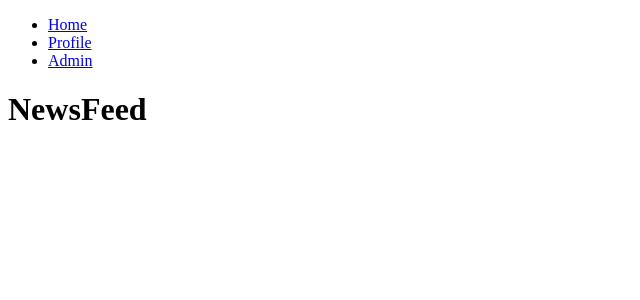
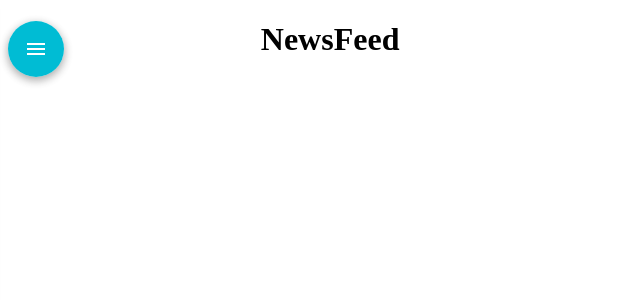
Before and after one commit to PawelK2012/react-blog, a React (Create React App) app: page / in a window 1280 px wide. Shown: the top 300 px of the page, without its empty margins (0-640 px from the left). Built offline with nearby package versions, Linux system fonts and the light colour scheme.

Commit message:
Introduced MaterialUi and Drawer

```diff
--- a/package.json
+++ b/package.json
@@ -3,10 +3,12 @@
   "version": "0.1.0",
   "private": true,
   "dependencies": {
+    "material-ui": "^0.20.0",
     "react": "^16.2.0",
     "react-dom": "^16.2.0",
     "react-router-dom": "^4.2.2",
-    "react-scripts": "1.1.0"
+    "react-scripts": "1.1.0",
+    "styled-components": "^3.0.2"
   },
   "scripts": {
     "start": "react-scripts start",
--- /dev/null
+++ b/src/App.css
@@ -0,0 +1,3 @@
+h1{
+    margin-left: 20%;
+}
--- a/src/App.js
+++ b/src/App.js
@@ -1,11 +1,12 @@
 import React from 'react'
+import ReactDOM from 'react-dom'
 import NewsFeed from './containers/NewsFeed'
 import Profile from './containers/Profile'
 import Admin from './containers/Admin'
 import Navbar from './components/Navbar/Navbar'
-
-
+import MuiThemeProvider from 'material-ui/styles/MuiThemeProvider'
 import { Switch, Route } from 'react-router-dom'
+import './App.css'
 
 // class App extends Component {
 //   render() {
@@ -26,11 +27,13 @@ import { Switch, Route } from 'react-router-dom'
 
 const App = () => (
   <main>
-    <Navbar></Navbar>
+    <MuiThemeProvider>
+      <Navbar/>
+    </MuiThemeProvider>
     <Switch>
-      <Route exact path='/' component={NewsFeed}/>
-      <Route path='/profile' component={Profile}/>
-      <Route path='/admin' component={Admin}/>
+      <Route exact path='/' component={NewsFeed} />
+      <Route path='/profile' component={Profile} />
+      <Route path='/admin' component={Admin} />
     </Switch>
   </main>
 )
--- a/src/components/Navbar/Navbar.js
+++ b/src/components/Navbar/Navbar.js
@@ -1,16 +1,77 @@
-import React from 'react'
+import React, { Component } from 'react'
 import { Link } from 'react-router-dom'
+
+import Drawer from 'material-ui/Drawer'
+import MenuItem from 'material-ui/MenuItem'
+import Divider from 'material-ui/Divider'
+import { NavToggleButton } from './NavbarStyled'
 ///stateless functional components are functions that taking proertis information
 //// and returns jsx element
 ///// stateless componenets can't access this
 ////// local methods need to be put in own functions like calcGoalProgress() and percentToDecimal
-export const Navbar = () => (
-    <nav>
-        <ul>
-            <li><Link to="/" activeclassname="selected">Home </Link></li>
-            <li><Link to="/Profile" activeclassname="selected">Profile </Link></li>
-            <li><Link to="/Admin" activeclassname="selected"> Admin </Link></li>
-        </ul>
-    </nav>
-)
+// export const Navbar = () => (
+//     <nav>
+//         <ul>
+//             <li><Link to="/" activeclassname="selected">Home </Link></li>
+//             <li><Link to="/Profile" activeclassname="selected">Profile </Link></li>
+//             <li><Link to="/Admin" activeclassname="selected"> Admin </Link></li>
+//         </ul>
+//     </nav>
+// )
+// export default Navbar
+
+
+class Navbar extends Component {
+  state = {
+    open: false,
+    width: 250
+  }
+
+  toggle = () => {
+    this.setState((prevState, props) => {
+      // set it to oposite of prevState.open
+      return {
+        open: !prevState.open
+      }
+    })
+  }
+  render() {
+    return (
+      <div>
+        <NavToggleButton
+          toggle={this.toggle}
+          width={this.state.width}
+          open={this.state.open}
+        />
+        <Drawer
+          open={this.state.open}
+          width={this.state.width}
+        >
+          <Divider />
+          <Link
+            to={'/'}>
+            <MenuItem
+              onClick={this.toggle}
+              primaryText={'News Feed'}
+            />
+          </Link>
+          <Link
+            to={'/profile'}>
+            <MenuItem
+              onClick={this.toggle}
+              primaryText={'Profile'}
+            />
+          </Link>
+          <Link
+            to={'/admin'}>
+            <MenuItem
+              onClick={this.toggle}
+              primaryText={'Admin'}
+            />
+          </Link>
+        </Drawer>
+      </div>
+    )
+  }
+}
 export default Navbar
--- /dev/null
+++ b/src/components/Navbar/NavbarStyled.js
@@ -0,0 +1,24 @@
+import React from 'react'
+import styled from 'styled-components'
+import FloatingActionButton from 'material-ui/FloatingActionButton'
+import Menu from 'material-ui/svg-icons/navigation/menu'
+
+const StayVisible = styled.div`
+position: absolute;
+  margin-left: ${(props) => (props.open) ? `${props.width}px` : 'none'};
+  transition: margin .2s;
+`
+export const NavToggleButton = (props) => {
+    return (
+        <StayVisible
+        {...props}
+        >
+            <FloatingActionButton
+             onClick={props.toggle}
+            >
+                <Menu />
+            </FloatingActionButton>
+        </StayVisible>
+
+    )
+}
```
Also changed, not shown: src/components/RaisedButtonExampleSimple.js (added, +20 -0 lines), 1 other file (tests, documents, lock files or other folders).
